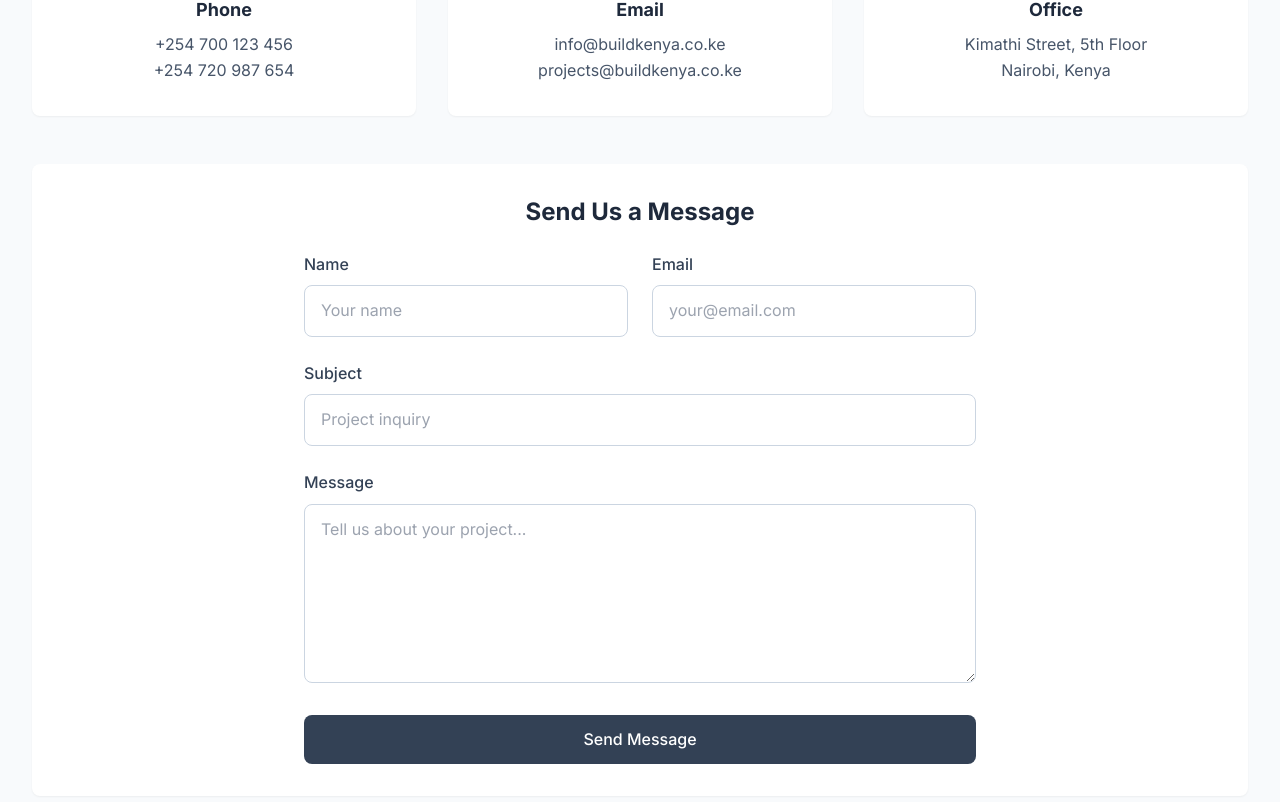
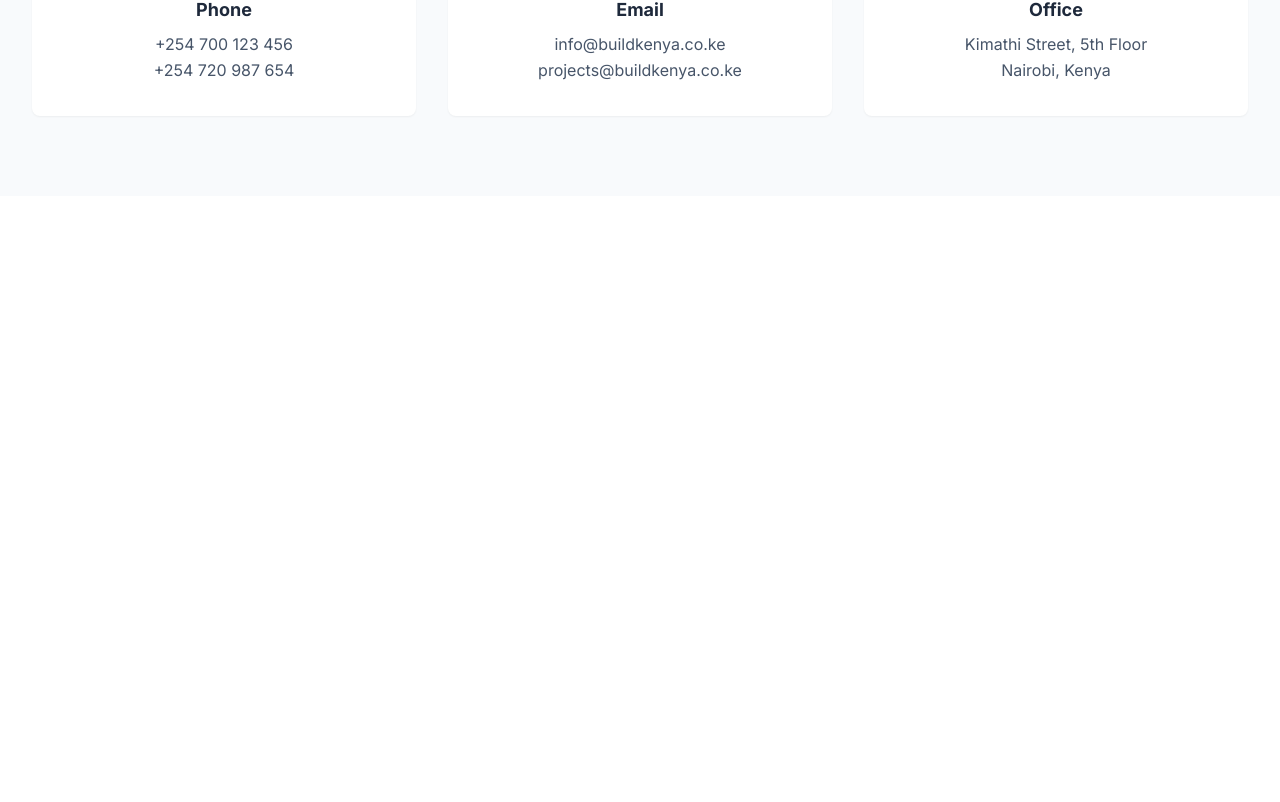
Before and after one commit to kevwasonga/K_Builders, a React (Vite) app: page / in a window 1280 px wide. Shown: the part 8334-9136 px from the top of the page. After the commit the page ends 8530 px from the top, so only its background shows below. Built offline with nearby package versions, Linux system fonts and the light colour scheme.

Commit message:
Removed contact form - keeping only contact info cards

```diff
--- a/src/components/Contact.tsx
+++ b/src/components/Contact.tsx
@@ -41,51 +41,7 @@ function Contact() {
           </div>
         </div>
 
-        <div className="mt-12 bg-white p-8 rounded-lg shadow-sm">
-          <h3 className="text-2xl font-bold text-slate-800 mb-6 text-center">Send Us a Message</h3>
-          <form className="max-w-2xl mx-auto">
-            <div className="grid md:grid-cols-2 gap-6 mb-6">
-              <div>
-                <label className="block text-slate-700 mb-2 font-medium">Name</label>
-                <input
-                  type="text"
-                  className="w-full px-4 py-3 border border-slate-300 rounded-lg focus:outline-none focus:border-slate-500"
-                  placeholder="Your name"
-                />
-              </div>
-              <div>
-                <label className="block text-slate-700 mb-2 font-medium">Email</label>
-                <input
-                  type="email"
-                  className="w-full px-4 py-3 border border-slate-300 rounded-lg focus:outline-none focus:border-slate-500"
-                  placeholder="your@email.com"
-                />
-              </div>
-            </div>
-            <div className="mb-6">
-              <label className="block text-slate-700 mb-2 font-medium">Subject</label>
-              <input
-                type="text"
-                className="w-full px-4 py-3 border border-slate-300 rounded-lg focus:outline-none focus:border-slate-500"
-                placeholder="Project inquiry"
-              />
-            </div>
-            <div className="mb-6">
-              <label className="block text-slate-700 mb-2 font-medium">Message</label>
-              <textarea
-                rows={6}
-                className="w-full px-4 py-3 border border-slate-300 rounded-lg focus:outline-none focus:border-slate-500"
-                placeholder="Tell us about your project..."
-              ></textarea>
-            </div>
-            <button
-              type="submit"
-              className="w-full bg-slate-700 text-white py-3 rounded-lg font-medium hover:bg-slate-600 transition-colors"
-            >
-              Send Message
-            </button>
-          </form>
-        </div>
+
       </div>
     </section>
   );
```
